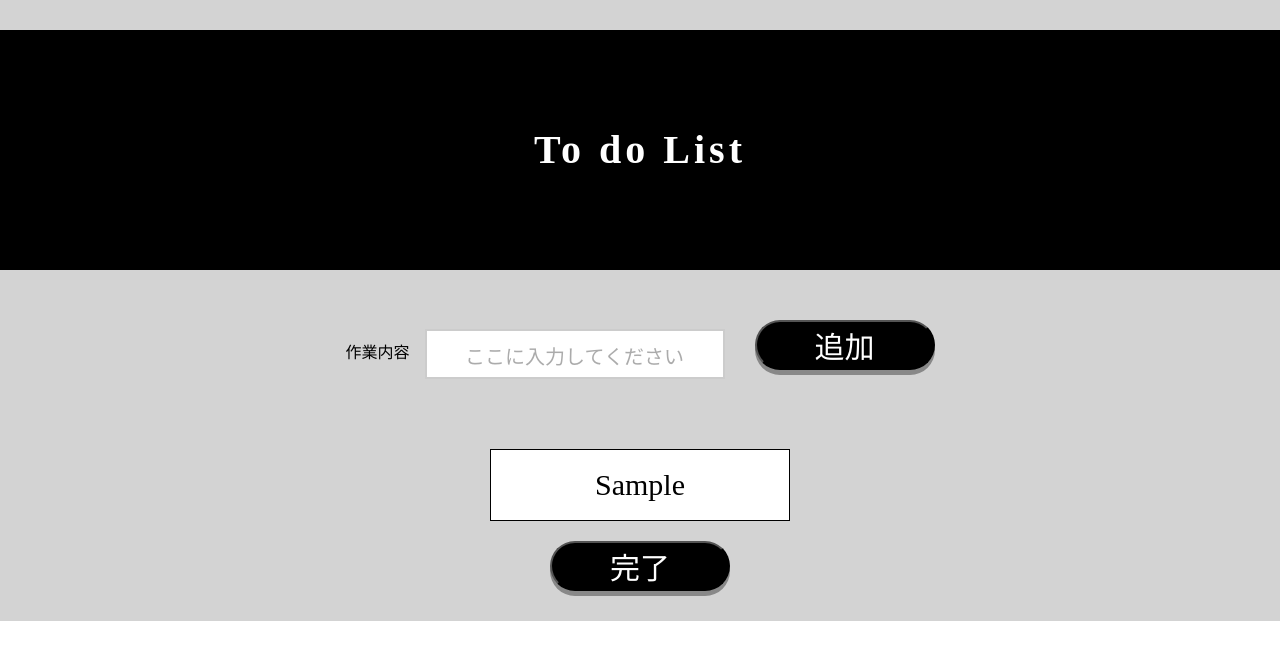
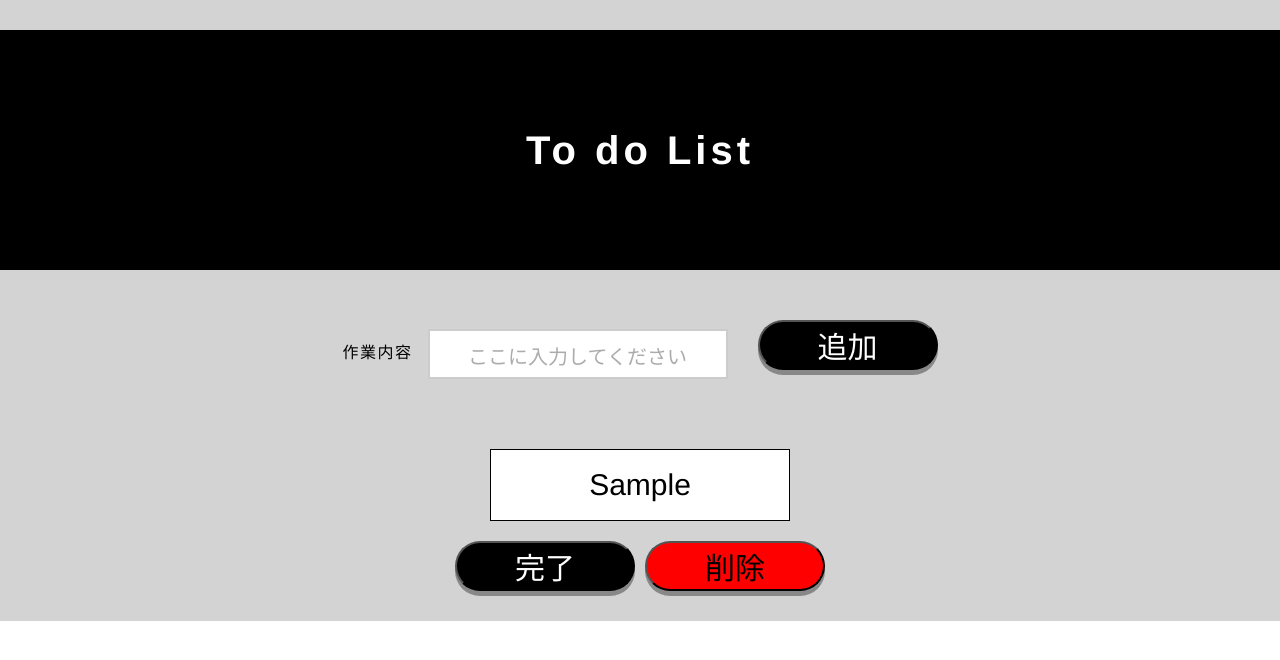
Before and after one commit to hipchin/react_hw_inoue, a React (Create React App) app: page / in a window 1280 px wide. Both pictures are taken after typing "Sample" into the empty fields and a click on the button "追加". Shown: the top 660 px of the page. Built offline with nearby package versions, Linux system fonts and the light colour scheme.

Commit message:
削除ボタン追加

```diff
--- a/package.json
+++ b/package.json
@@ -8,7 +8,8 @@
     "react": "^16.11.0",
     "react-dom": "^16.11.0",
     "react-scripts": "3.2.0",
-    "styled-components": "^4.4.1"
+    "styled-components": "^4.4.1",
+    "yarn": "^1.19.1"
   },
   "scripts": {
     "start": "react-scripts start",
--- a/src/App.js
+++ b/src/App.js
@@ -11,21 +11,39 @@ const AppWrapper = styled.div`
   flex-direction: column;
   background-color: lightgray;
   padding: 30px 0;
+  font-family: "Franklin Gothic Medium", "Arial Narrow", Arial, sans-serif;
 `;
 
 export default function App() {
   const [todos, setTodos] = React.useState([]);
 
   const addTodo = (tmpTodo, setTmpTodo) => {
-    setTodos([...todos, tmpTodo]);
+    if (tmpTodo.length < 1) {
+      alert("作業内容を入力してください");
+      return;
+    }
+
+    const newTodoItem = {
+      id: todos.length,
+      content: tmpTodo
+    };
+
+    setTodos([...todos, newTodoItem]);
     setTmpTodo("");
+  };
+
+  const deleteTodo = id => {
+    const newTodos = todos.filter(todo => {
+      return id !== todo.id;
+    });
+    setTodos(newTodos);
   };
 
   return (
     <AppWrapper>
       <Title></Title>
       <Form addTodo={addTodo}></Form>
-      <List todos={todos}></List>
+      <List todos={todos} deleteTodo={deleteTodo}></List>
     </AppWrapper>
   );
 }
--- a/src/Form.js
+++ b/src/Form.js
@@ -8,17 +8,17 @@ const FormWrap = styled.div`
     height: 50px;
     margin-right: 30px;
     font-size: 30px;
-    color: red;
+    color: black;
     outline: none;
     border: 2px solid #ccc;
     box-shadow: none;
     transition: all 0.3s;
     ::placeholder {
-      font-size:20px;
-      text-align:center;
+      font-size: 20px;
+      text-align: center;
       opacity: 0.6;
     }
-}
+  }
 
   .input_box:focus {
     box-shadow: 0px 5px 10px 0px rgba(0, 0, 0, 0.4);
@@ -30,6 +30,7 @@ const FormWrap = styled.div`
 
   label[for="addDoing"] {
     margin-right: 15px;
+    letter-spacing: 1.5px;
   }
 
   .add {
--- a/src/Item.js
+++ b/src/Item.js
@@ -1,6 +1,5 @@
 import React from "react";
 import styled from "styled-components";
-
 
 const ItemWrap = styled.li`
   display: flex;
@@ -12,19 +11,23 @@ const ItemWrap = styled.li`
     padding: 20px;
     width: 300px;
     background-color: white;
-    font-size:30px;
+    font-size: 30px;
+  }
+  .buttonWrap {
+    display: flex;
   }
 `;
 
 const Button = styled.button`
-  background-color: ${(props) => (props.isDone ? "white" : "black")};
-  color: ${(props) => (props.isDone ? "black" : "white")};
+  background-color: ${props => (props.isDone ? "white" : "black")};
+  color: ${props => (props.isDone ? "black" : "white")};
   height: 50px;
   width: 180px;
   border-radius: 50px;
   font-size: 30px;
   box-shadow: 0 5px 0 rgba(136, 136, 136, 1);
   outline: none;
+  margin-right: 10px;
   &:hover {
     cursor: pointer;
   }
@@ -34,10 +37,20 @@ const Button = styled.button`
   }
 `;
 
+const DeleteButton = styled.button`
+  background-color: red;
+  color: black;
+  height: 50px;
+  width: 180px;
+  border-radius: 50px;
+  font-size: 30px;
+  box-shadow: 0 5px 0 rgba(136, 136, 136, 1);
+  outline: none;
+`;
+
 const Task = styled.p`
-text-decoration: ${(props) => (props.isDone ? "line-through" : "none")};
-`
-  ;
+  text-decoration: ${props => (props.isDone ? "line-through" : "none")};
+`;
 
 export default function Item(props) {
   const [isDone, setIsDone] = React.useState(false);
@@ -48,10 +61,21 @@ export default function Item(props) {
 
   return (
     <ItemWrap>
-      <Task isDone={isDone} className="task">{props.content}</Task>
-      <Button isDone={isDone} onClick={toggleIsDone}>
-        {buttonText}
-      </Button>
+      <Task isDone={isDone} className="task">
+        {props.content}
+      </Task>
+      <buttonWrap>
+        <Button isDone={isDone} onClick={toggleIsDone}>
+          {buttonText}
+        </Button>
+        <DeleteButton
+          onClick={() => {
+            props.deleteTodo(props.id);
+          }}
+        >
+          削除
+        </DeleteButton>
+      </buttonWrap>
     </ItemWrap>
   );
 }
--- a/src/List.js
+++ b/src/List.js
@@ -7,11 +7,14 @@ const ListWrap = styled.ul`
 `;
 
 export default function List(props) {
-  return (
-    <ListWrap>
-      {props.todos.map(todo => {
-        return <Item content={todo} />;
-      })}
-    </ListWrap>
-  );
+  const Items = props.todos.map(todo => (
+    <Item
+      key={todo.id}
+      id={todo.id}
+      content={todo.content}
+      deleteTodo={props.deleteTodo}
+    ></Item>
+  ));
+
+  return <ListWrap>{Items}</ListWrap>;
 }
```
Also changed, not shown: 1 other file (tests, documents, lock files or other folders).
